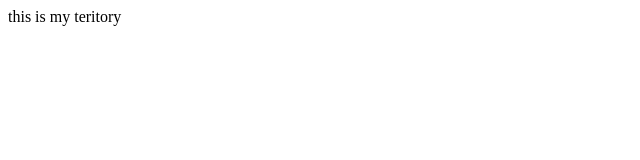
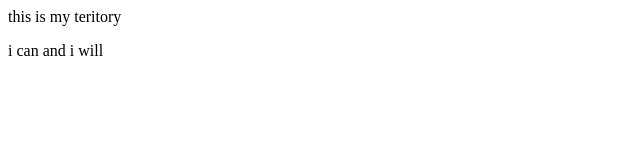
Before and after one commit to krishnalx8788-lgtm/localRepo, a plain HTML site: page index.html in a window 1280 px wide. Shown: the full height of the page, 0-640 px from the left. Drawn offline with Linux system fonts and the light colour scheme.

Commit message:
add new feature

```diff
--- a/index.html
+++ b/index.html
@@ -1 +1,2 @@
 <p> this is my teritory</p>
+<p > i can and i will</p>
```
